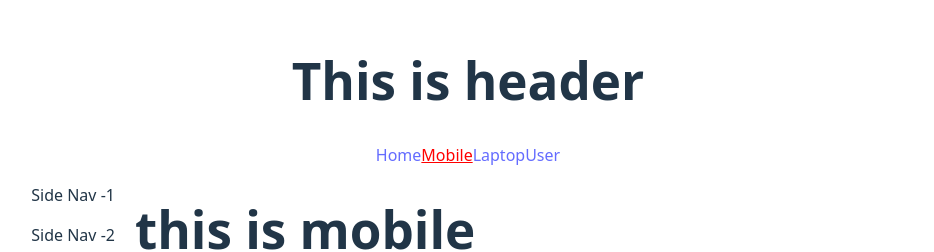
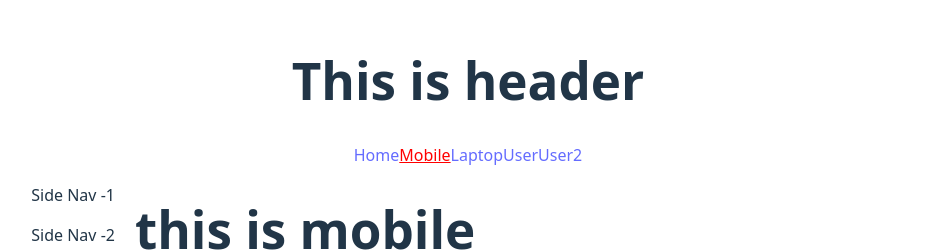
Before and after one commit to rayhanbri/module-45, a React (Vite) app: page /mobile in a window 1280 px wide. Shown: the part 137-389 px from the top of the page, without its empty margins (172-1106 px from the left). Built offline with nearby package versions, Linux system fonts and the light colour scheme.

Commit message:
data loading added

```diff
--- a/src/components/Header/Header.jsx
+++ b/src/components/Header/Header.jsx
@@ -12,6 +12,7 @@ const Header = () => {
         <NavLink to="/mobile">Mobile</NavLink>
         <NavLink to="/laptop">Laptop</NavLink>
         <NavLink to="/user">User</NavLink>
+        <NavLink to="/user2">User2</NavLink>
       </nav>
 
 
--- a/src/components/User/User.jsx
+++ b/src/components/User/User.jsx
@@ -1,6 +1,11 @@
 import React from 'react';
+import { useLoaderData } from 'react-router';
 
 const User = () => {
+
+   const users =useLoaderData();
+
+   console.log(users)
   return (
     <div>
       <h1>This  is user page</h1>
--- a/src/main.jsx
+++ b/src/main.jsx
@@ -21,7 +21,9 @@ const router = createBrowserRouter([
     {index:true,Component:Home},
     {path:'mobile',Component:Mobiles},
     {path:'laptop',Component:Laptops},
-    {path:'user',Component:User}
+    {path:'user',
+      loader:()=>fetch("https://jsonplaceholder.typicode.com/users"),
+      Component:User}
 
    ]
   },
```
Also changed, not shown: src/components/User2/User2.jsx (added).
